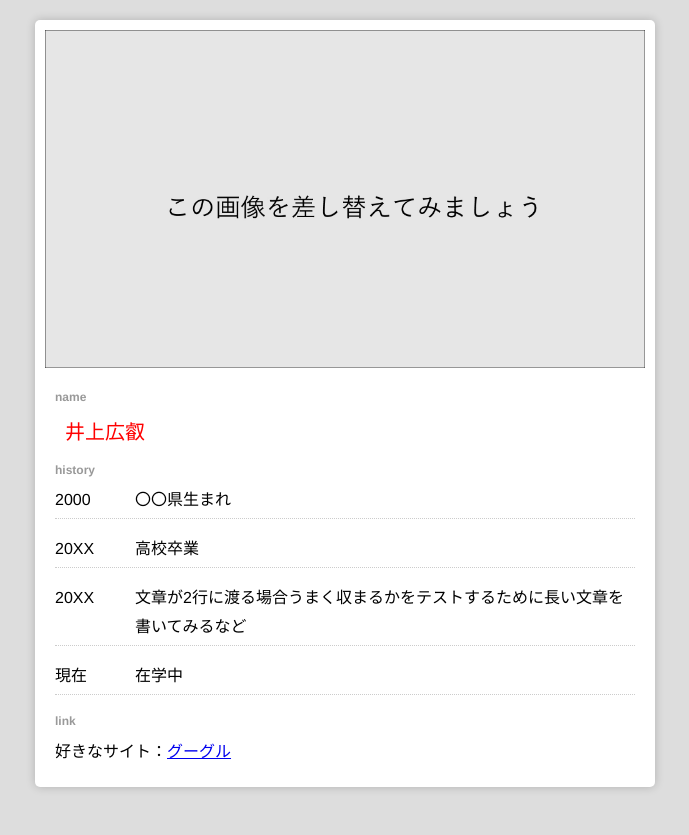
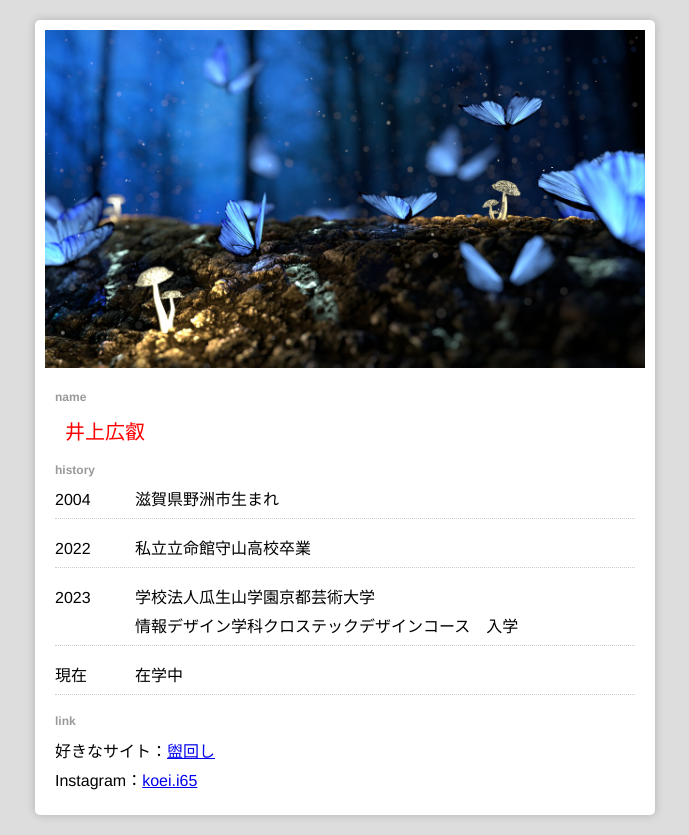
Before and after one commit to KUAD-XtechDesign/simple-page2023-12327004KoeiInoue, a plain HTML site: page index.html in a window 1280 px wide. Shown: the whole page, without its empty margins (295-984 px from the left). Before the commit the page ends 807 px from the top, so only its background shows below. Drawn offline with Linux system fonts and the light colour scheme.

Commit message:
Update index.html

```diff
--- a/index.html
+++ b/index.html
@@ -13,7 +13,7 @@
 
       <!-- 画像 -->
       <div id="card">
-        <img src="./images/card.jpg" alt="カード">
+        <img src="./images/fantasy-2049567_1280.jpg" alt="カード">
       </div>
 
       <!-- 個人情報なので注意 -->
@@ -23,17 +23,20 @@
 
         <h2 class="title">history</h2>
         <ul class="history_list">
-          <li><div class="year">2000</div><div class="txt">〇〇県生まれ</div></li>
-          <li><div class="year">20XX</div><div class="txt">高校卒業</div></li>
-          <li><div class="year">20XX</div><div class="txt">文章が2行に渡る場合うまく収まるかをテストするために長い文章を書いてみるなど</div></li>
+          <li><div class="year">2004</div><div class="txt">滋賀県野洲市生まれ</div></li>
+          <li><div class="year">2022</div><div class="txt">私立立命館守山高校卒業</div></li>
+          <li><div class="year">2023</div><div class="txt">学校法人瓜生山学園京都芸術大学
+          <p>情報デザイン学科クロステックデザインコース　入学</p></div></li>
           <li><div class="year">現在</div><div>在学中</div></li>
         </ul>
 
         <h2 class="title">link</h2>
         <div>
-          好きなサイト：<a href="https://google.com" target="_blank">グーグル</a>
+          好きなサイト：<a href="https://ja.uncyclopedia.info/wiki/%E7%9B%A5%E5%9B%9E%E3%81%97" target="_blank">盥回し</a>
         </div>
-
+        <div>
+          Instagram：<a href="https://instagram.com/koei.i65?igshid=MmIzYWVlNDQ5Yg==" target="_blank">koei.i65</a>
+        </div>
       </div>
 
 
```
